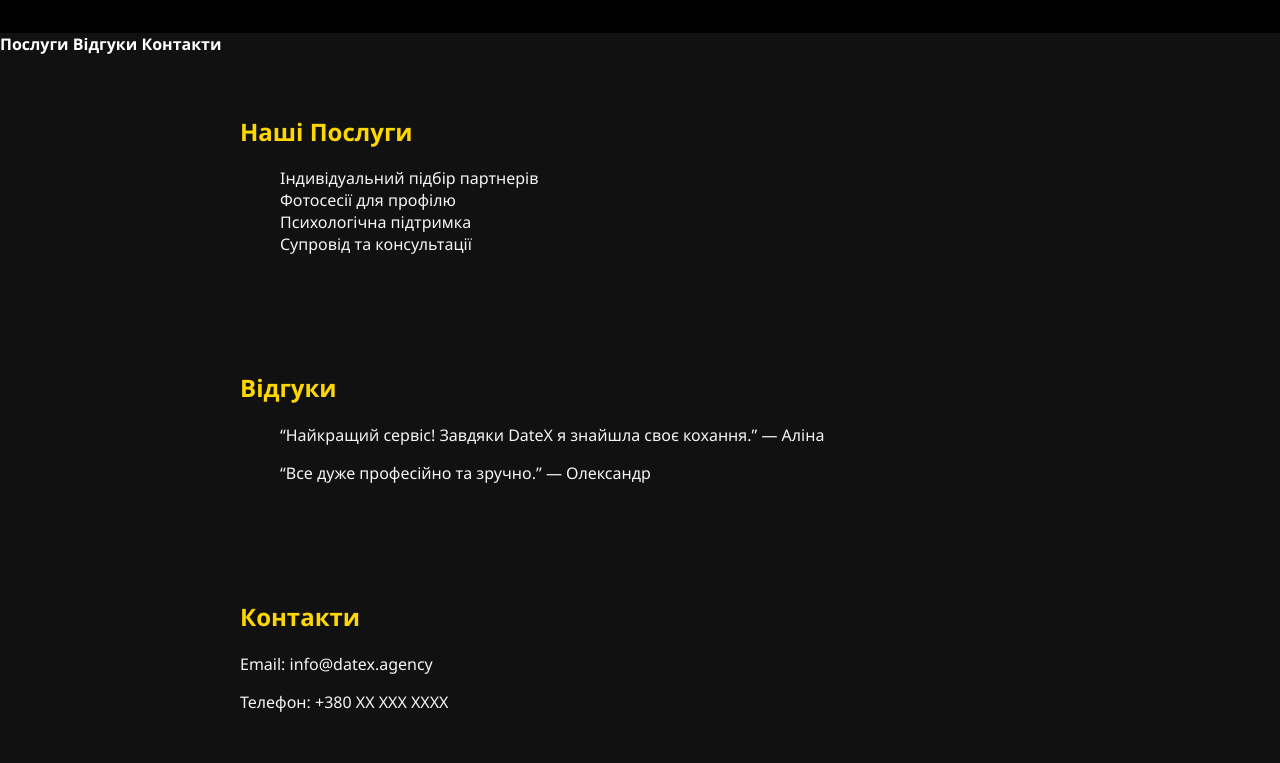
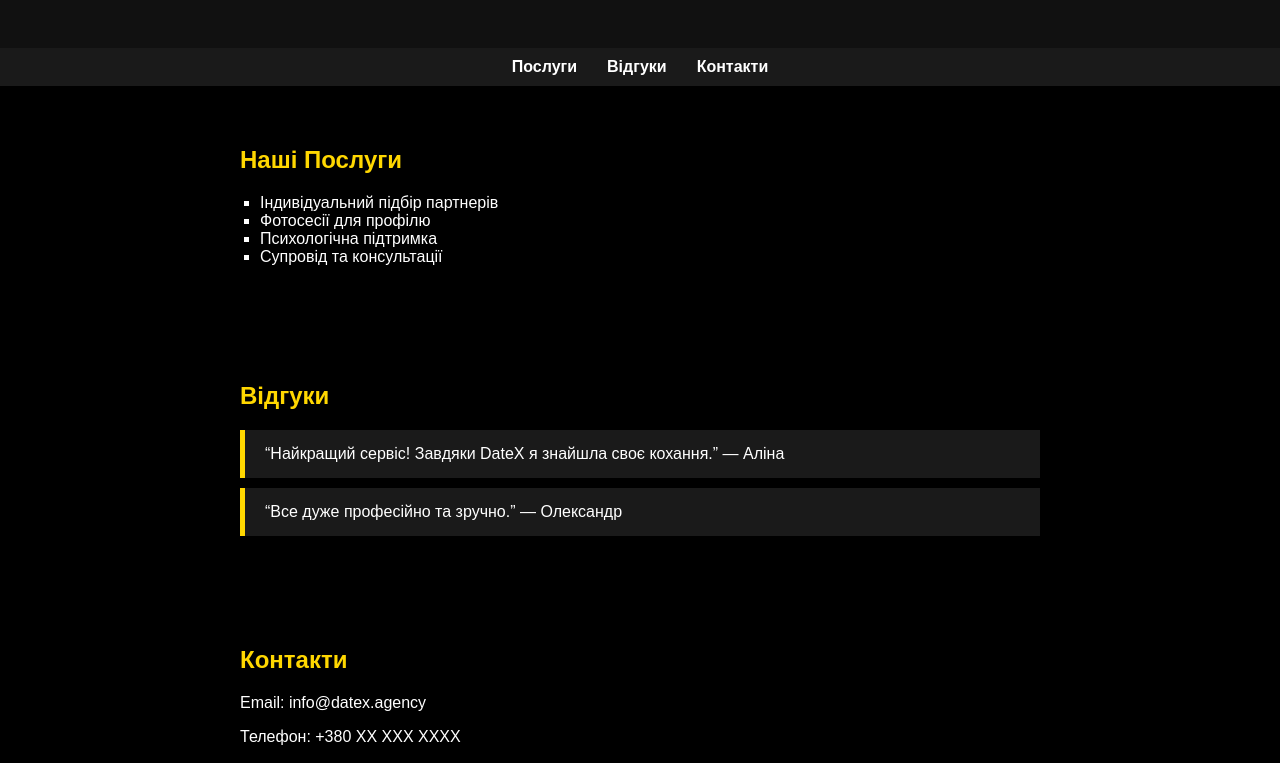
Before and after one commit to naraevskiy18/datex-website, a plain HTML site: page index.html in a window 1280 px wide. Shown: the part 154-917 px from the top of the page. Drawn offline with Linux system fonts and the light colour scheme.

Commit message:
Update style.css

```diff
--- a/style.css
+++ b/style.css
@@ -1,60 +1,66 @@
 body {
-    font-family: 'Segoe UI', sans-serif;
-    margin: 0;
-    padding: 0;
-    background-color: #111;
-    color: #f5f5f5;
+  margin: 0;
+  font-family: Arial, sans-serif;
+  background-color: #000;
+  color: #fff;
 }
 
 header {
-    background-color: #000;
-    padding: 20px;
-    text-align: center;
+  background-color: #111;
+  text-align: center;
+  padding: 40px 20px;
 }
 
 header h1 {
-    color: gold;
-    font-size: 2.5em;
+  color: gold;
+  font-size: 40px;
+  margin-bottom: 10px;
 }
 
-nav ul {
-    list-style: none;
-    padding: 0;
-}
-
-nav ul li {
-    display: inline;
-    margin: 0 10px;
+nav {
+  background: #1a1a1a;
+  display: flex;
+  justify-content: center;
+  padding: 10px 0;
 }
 
 nav a {
-    color: white;
-    text-decoration: none;
-    font-weight: bold;
+  color: #fff;
+  margin: 0 15px;
+  text-decoration: none;
+  font-weight: bold;
 }
 
-.hero {
-    padding: 60px 20px;
-    text-align: center;
-    background: linear-gradient(45deg, #222, #000);
+nav a:hover {
+  color: gold;
+}
+
+section {
+  padding: 40px 20px;
+  max-width: 800px;
+  margin: auto;
 }
 
 h2 {
-    color: gold;
+  color: gold;
+  margin-bottom: 20px;
 }
 
 ul {
-    list-style: none;
+  list-style: square;
+  padding-left: 20px;
 }
 
-section {
-    padding: 40px 20px;
-    max-width: 800px;
-    margin: 0 auto;
+blockquote {
+  background: #1a1a1a;
+  padding: 15px 20px;
+  margin: 10px 0;
+  border-left: 5px solid gold;
 }
 
 footer {
-    text-align: center;
-    padding: 20px;
-    background-color: #000;
+  background: #111;
+  text-align: center;
+  padding: 20px;
+  color: #999;
 }
```
